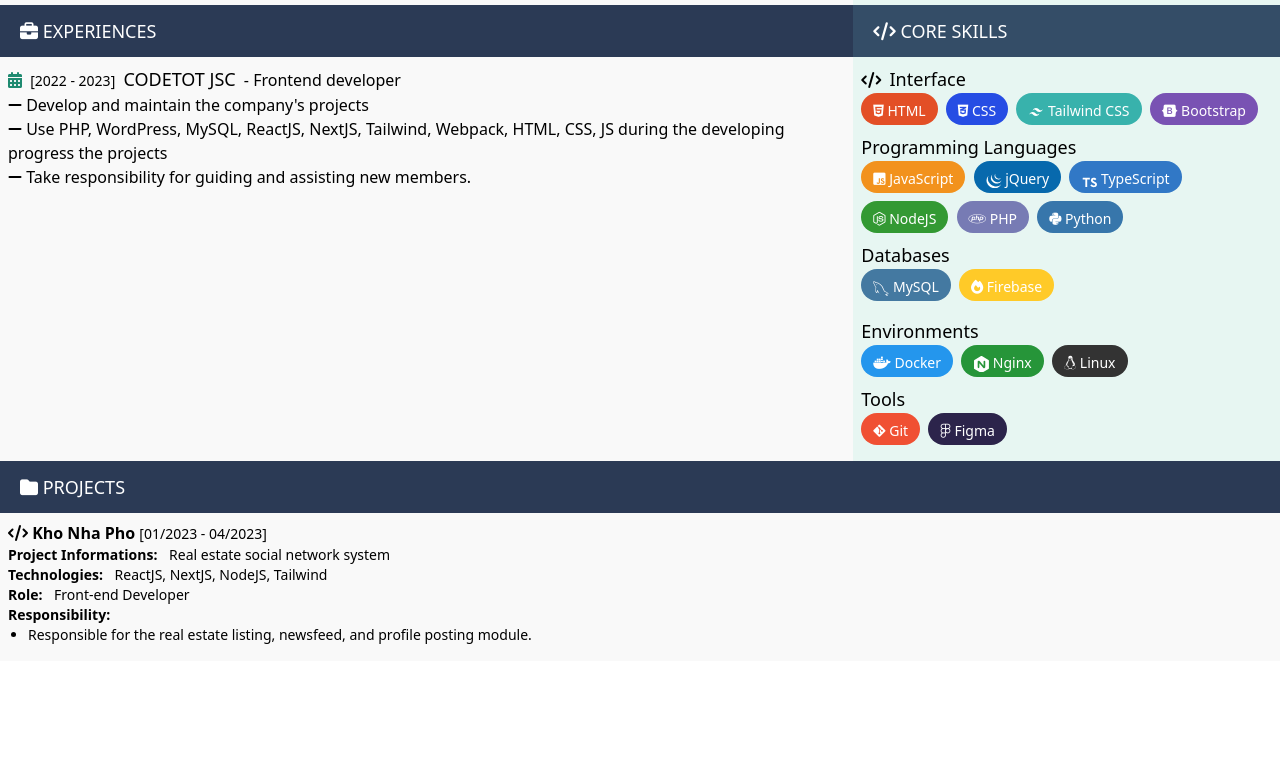
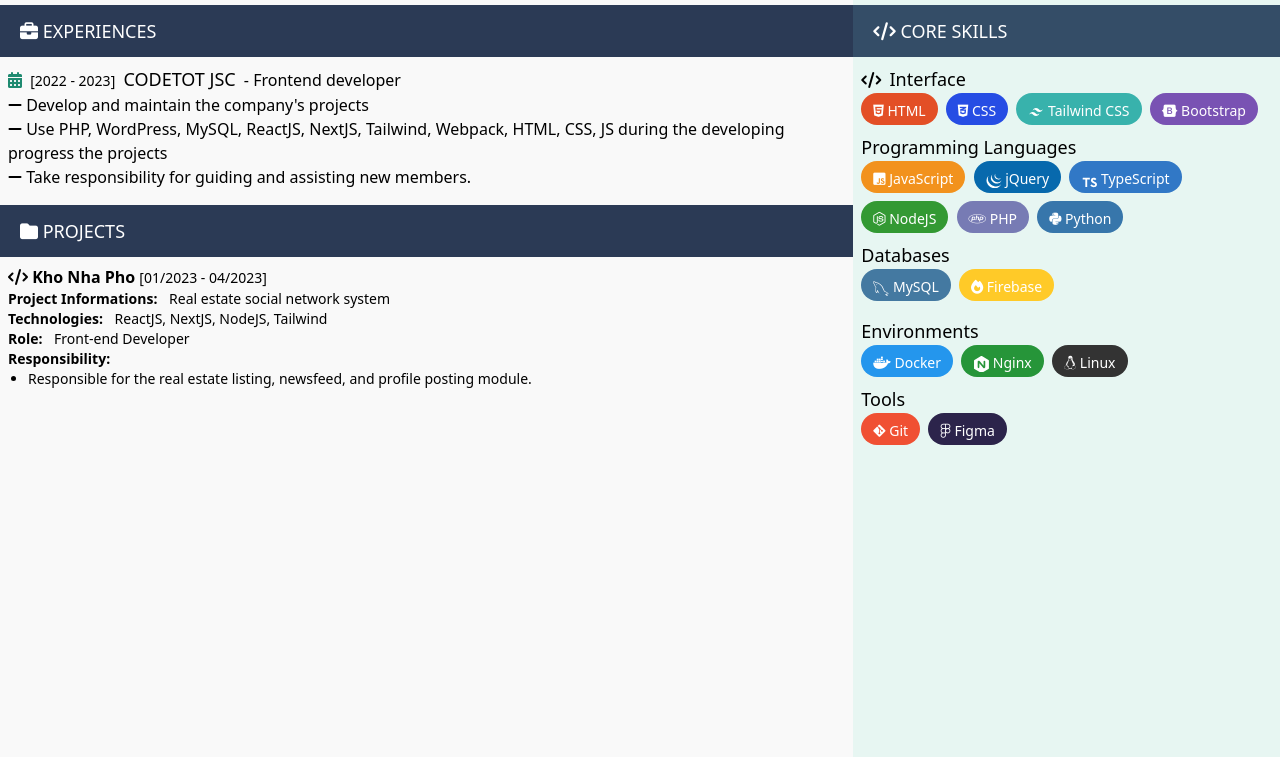
Before and after one commit to Kesbie/MyCV, a website: page en.html in a window 1280 px wide. Shown: the part 503-1260 px from the top of the page. Before the commit the page ends 1164 px from the top, so only its background shows below. Drawn offline with Linux system fonts and the light colour scheme.

Commit message:
Edit style

```diff
--- a/en.html
+++ b/en.html
@@ -186,7 +186,7 @@
                         </div>
                     </div>
                 </div>
-                <div class="col-span-1 p-2 text-black bg-[#E7F6F2] text-base">
+                <div class="col-span-1 row-span-3 p-2 text-black bg-[#E7F6F2] text-base">
                     <div>
                         <i class="fa-solid fa-code mr-1"></i>
                         <span class="text-lg"> Interface</span>
@@ -418,14 +418,14 @@
                     </span>
                 </div>
                 <div
-                    class="col-span-3 px-5 py-3 bg-[#2B3A55] text-white break-before-page"
+                    class="col-span-2 px-5 py-3 bg-[#2B3A55] text-white break-before-page"
                 >
                     <h3 class="uppercase text-lg">
                         <i class="fa-solid fa-folder"></i>
                         Projects
                     </h3>
                 </div>
-                <div class="col-span-3 p-2 text-black bg-[#F9F9F9]">
+                <div class="col-span-2 p-2 text-black bg-[#F9F9F9] h-[500px]">
                     <div class="mb-2">
                         <div>
                             <span class="text-base font-bold">
```
Also changed, not shown: assets/css/tailwind.css.
